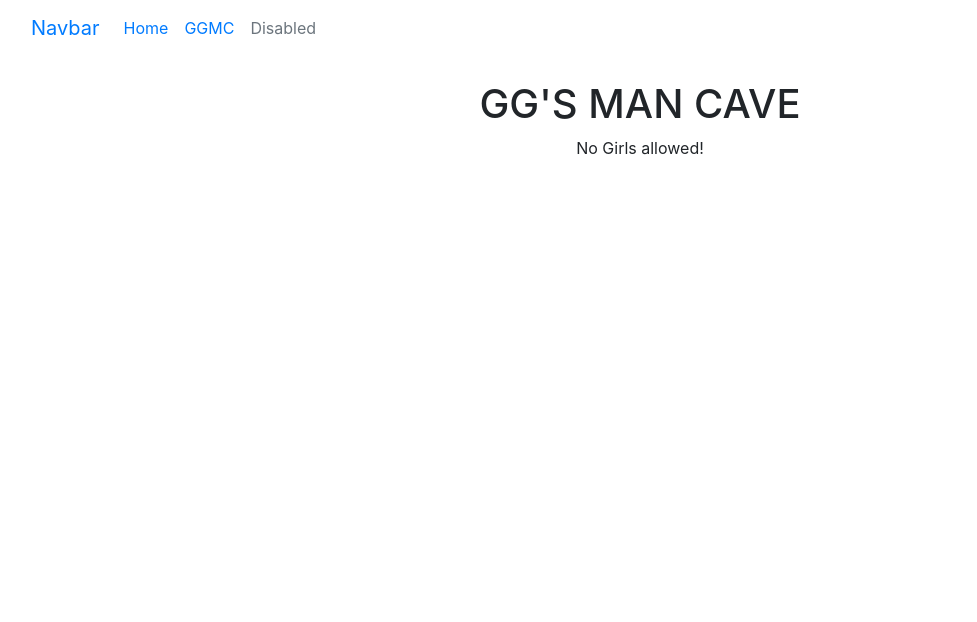
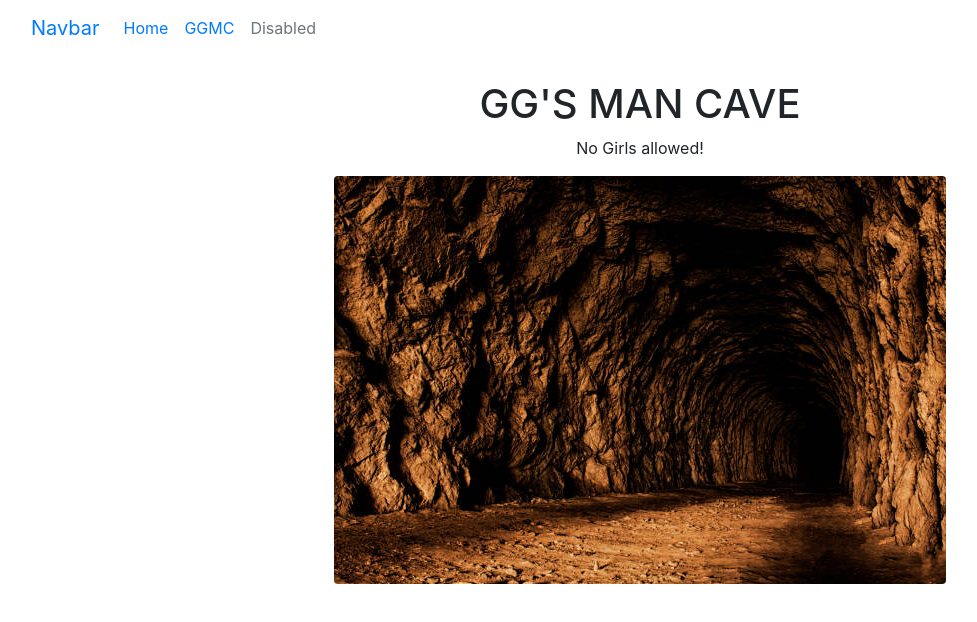
Before and after one commit to el-cervez0/js-node-intro, a website: page gg-page.html in a window 1280 px wide. Shown: the whole page, without its empty margins (0-977 px from the left). Drawn offline with nearby package versions, Linux system fonts and the light colour scheme.

Commit message:
trying to add photo

```diff
--- a/gg-page.html
+++ b/gg-page.html
@@ -37,6 +37,9 @@
     	<h1>GG'S MAN CAVE</h1>
 		<p>No Girls allowed!</p>
 	</div>
+    <div class="text-center">
+        <img src="images/istockphoto-1088221208-612x612.jpg" class="rounded" alt="...">
+    </div>
 
     <!-- Optional JavaScript -->
     <!-- jQuery first, then Popper.js, then Bootstrap JS -->
```
Also changed, not shown: images/istockphoto-1088221208-612x612.jpg (added).
